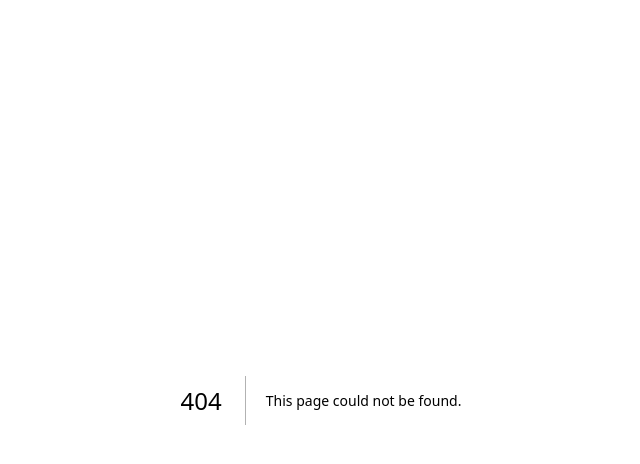
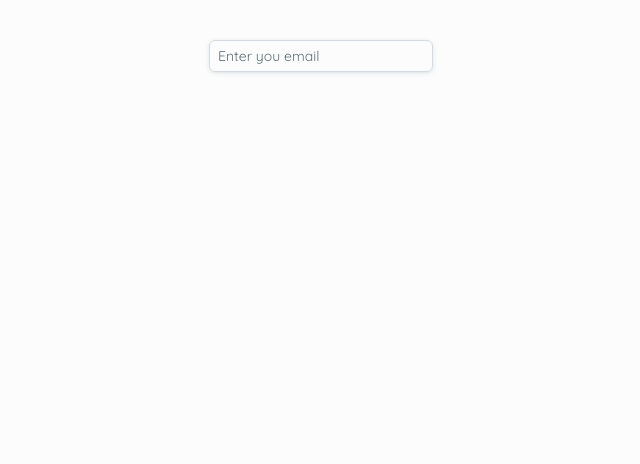
Before and after one commit to Bl3nd/sector23, a Next.js app: page /docs/components/input in a window 1280 px wide. Before the commit this address had no page. Shown: the top 464 px of the page, without its empty margins (319-959 px from the left). Built offline with nearby package versions, Linux system fonts and the light colour scheme.

Commit message:
feat(input): Implement Input component with styles and documentation
- Added Input component with customizable styles using Tailwind CSS.
- Created a documentation page to demonstrate usage of the Input component.
- Introduced input styles and merged variant class names for enhanced functionality.

```diff
--- /dev/null
+++ b/app/components/input/index.ts
@@ -0,0 +1 @@
+export { Input } from "./input";
--- /dev/null
+++ b/app/components/input/input.style.ts
@@ -0,0 +1,14 @@
+import { tv } from "tailwind-variants";
+
+const input = tv({
+  base: [
+    "flex h-8 w-full items-center justify-center rounded-md border border-input px-2 text-sm font-normal shadow-sm transition-all duration-150 ease-default outline-none",
+    "file:me-2 file:rounded-sm file:bg-input/50 file:px-2 file:py-px file:font-medium",
+    "placeholder:text-muted-foreground",
+    "focus:ring-2 focus:ring-ring/50",
+    "data-disabled:pointer-events-none data-disabled:opacity-50",
+    "[[type='file']]:py-1",
+  ],
+});
+
+export { input };
--- a/app/components/input/input.tsx
+++ b/app/components/input/input.tsx
@@ -1,7 +1,19 @@
+"use client";
+
 import { Input as BaseInput } from "@base-ui/react/input";
 
+import { mergeVariantClassName } from "@/app/lib/merge-base-ui";
+
+import { input } from "./input.style";
+
 function Input({ className, ...props }: BaseInput.Props) {
-  return <BaseInput data-slot="input" className={className} {...props} />;
+  return (
+    <BaseInput
+      data-slot="input"
+      className={mergeVariantClassName(input, {}, className)}
+      {...props}
+    />
+  );
 }
 
 export { Input };
--- /dev/null
+++ b/app/docs/components/input/page.tsx
@@ -0,0 +1,9 @@
+import { Input } from "@/app/components/input";
+
+export default function InputPage() {
+  return (
+    <div className="flex flex-col items-center justify-center py-10">
+      <Input placeholder="Enter you email" className="w-56" />
+    </div>
+  );
+}
```
